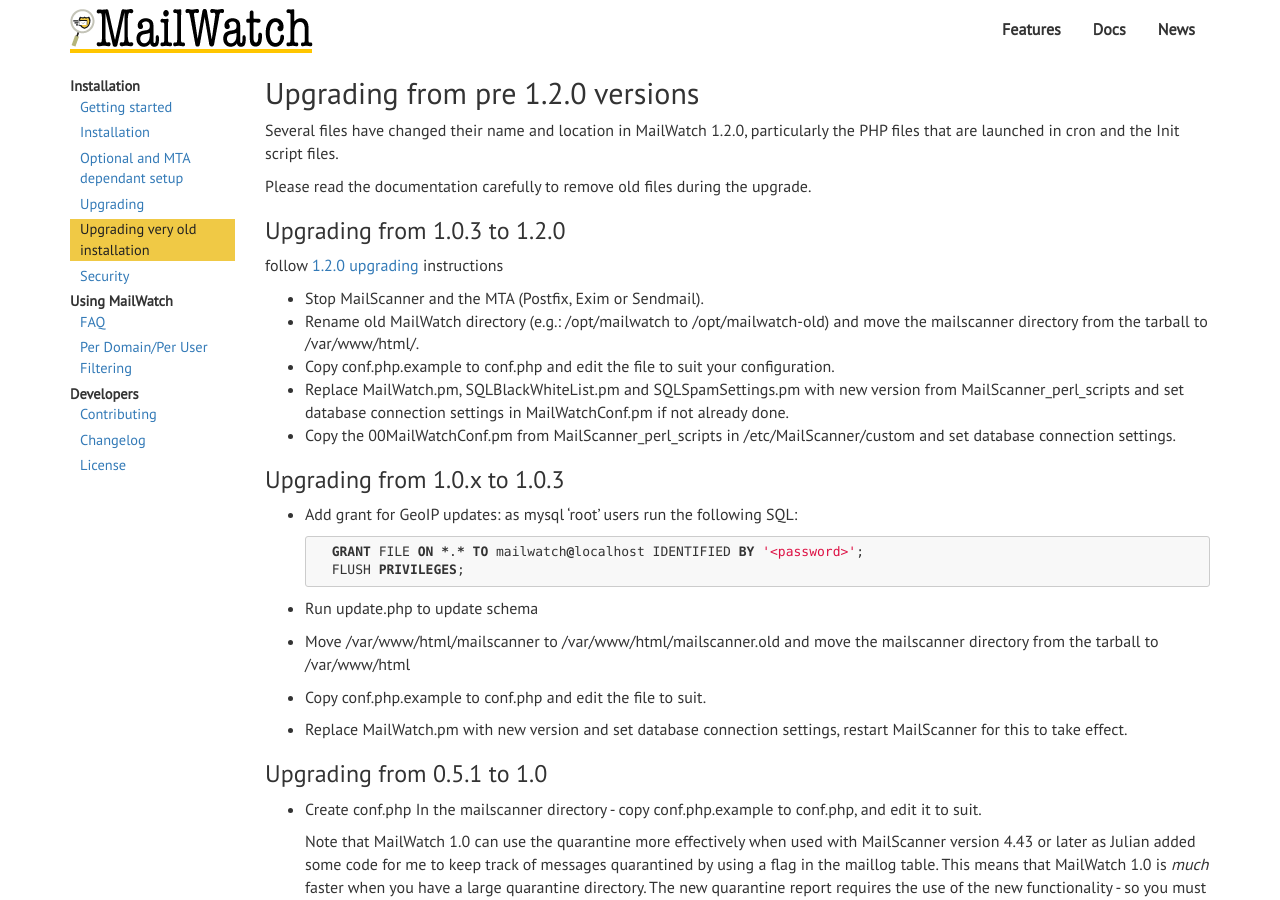
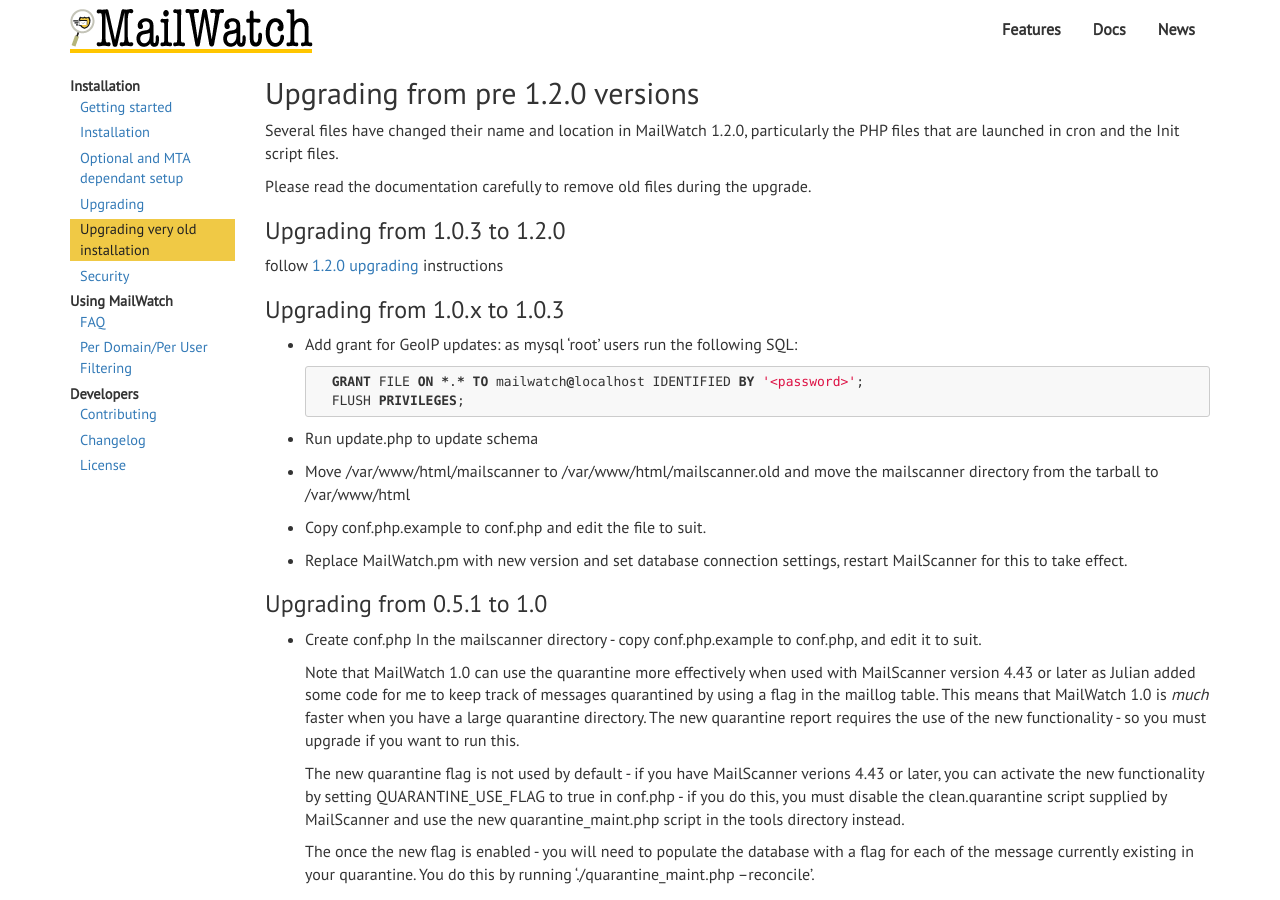
Before and after one commit to mailwatch/mailwatch-docs, a Jekyll site: the page built from _posts/2017-03-23-upgrading-very-old-installation.md, in a window 1280 px wide and 900 px high. Built offline with Jekyll 4.4.1, drawn with Linux system fonts in a browser that asks for light colours; nearby versions of some CDN libraries.

Commit message:
remove old instruction for 1.0.3 > 1.2.0 upgrade

```diff
--- a/_posts/2017-03-23-upgrading-very-old-installation.md
+++ b/_posts/2017-03-23-upgrading-very-old-installation.md
@@ -15,15 +15,6 @@ Please read the documentation carefully to remove old files during the upgrade.
 ### Upgrading from 1.0.3 to 1.2.0
 
 follow [1.2.0 upgrading]({% post_url 2017-03-23-upgrading %}) instructions
-
-- Stop MailScanner and the MTA (Postfix, Exim or Sendmail).
-- Rename old MailWatch directory (e.g.: /opt/mailwatch to /opt/mailwatch-old) and move the mailscanner directory from the tarball to /var/www/html/.
-- Copy conf.php.example to conf.php and edit the file to suit your configuration.
-- Replace MailWatch.pm, SQLBlackWhiteList.pm and SQLSpamSettings.pm with new version
-  from MailScanner_perl_scripts and set database connection settings in MailWatchConf.pm
-  if not already done.
-- Copy the 00MailWatchConf.pm from MailScanner_perl_scripts in /etc/MailScanner/custom
-  and set database connection settings.
 
 ### Upgrading from 1.0.x to 1.0.3
 
```
